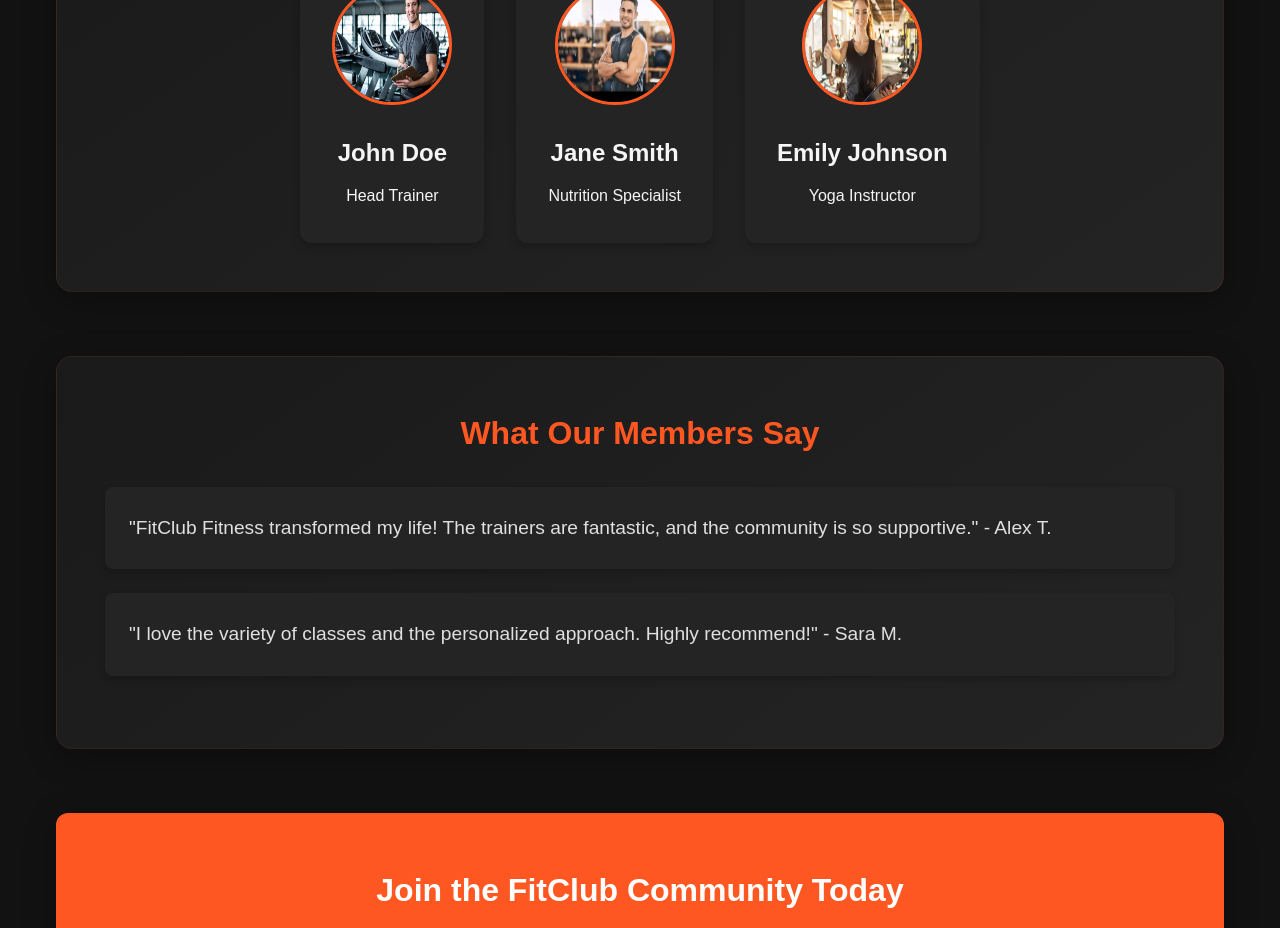
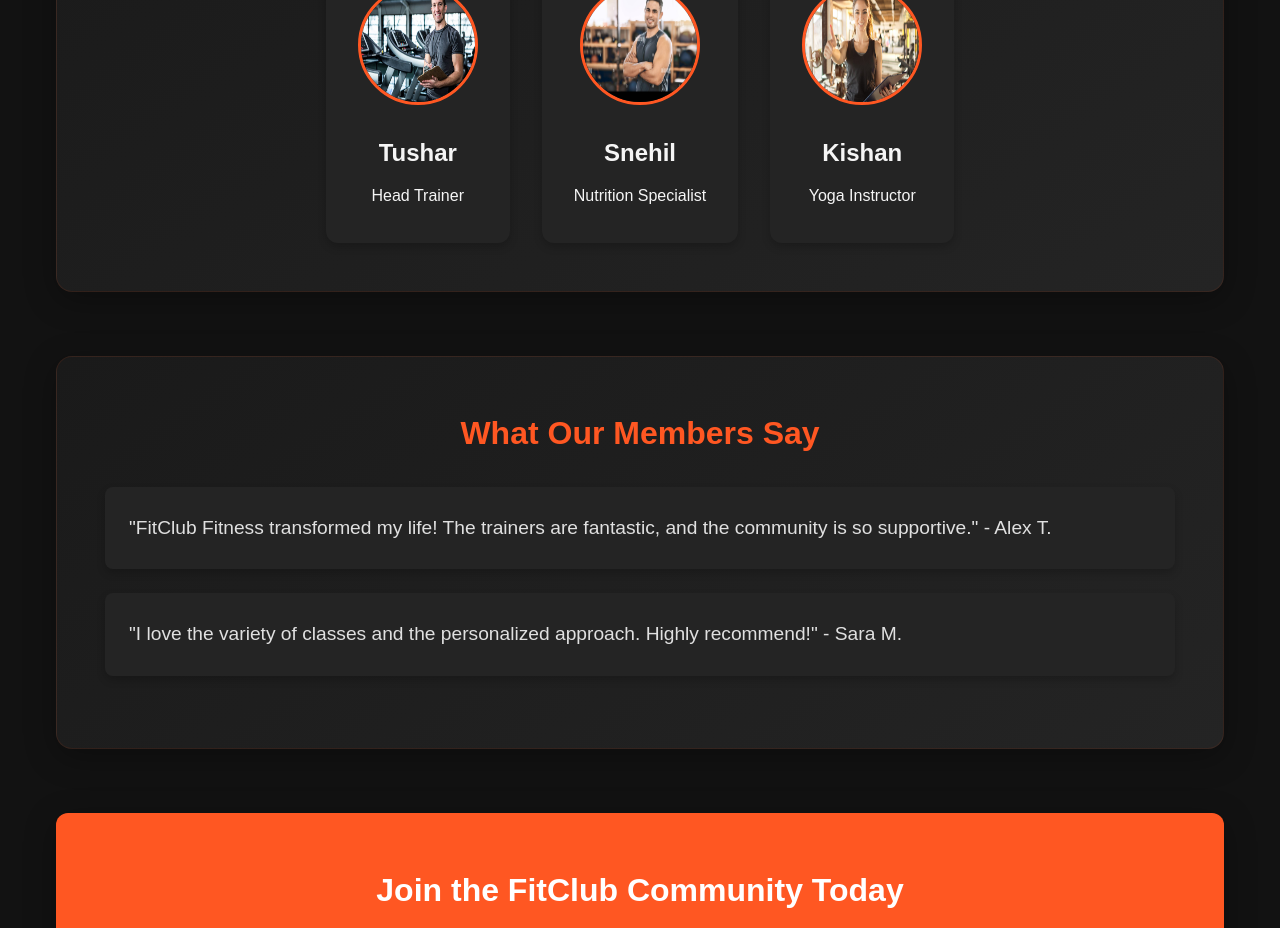
Before and after one commit to TusharGhosh56/Fit_Club, a React (Create React App) app: page /about in a window 1280 px wide. Shown: the part 1380-2308 px from the top of the page. Built offline with nearby package versions, Linux system fonts and the light colour scheme.

Commit message:
made some changes and fixed button routings

```diff
--- a/src/pages/About.js
+++ b/src/pages/About.js
@@ -2,13 +2,17 @@ import '../css/About.css';
 import image1 from '../assets/images/image1.jpg';
 import image2 from '../assets/images/image2.jpg';
 import image3 from '../assets/images/image3.jpg';
+import { useNavigate } from 'react-router-dom';
+
 
 function About() {
+  const navigate = useNavigate();
+
   return (
     <div className="about">
       <h2>About FitClub Fitness</h2>
       <div className="about-content">
-        {/* Mission Section */}
+
         <section className="mission">
           <h3>Our Mission</h3>
           <p>
@@ -17,7 +21,7 @@ function About() {
           </p>
         </section>
 
-        {/* Facilities and Services Section */}
+
         <section className="facilities">
           <h3>Our Facilities & Services</h3>
           <ul>
@@ -29,29 +33,29 @@ function About() {
           </ul>
         </section>
 
-        {/* Team Section */}
+
         <section className="team-section">
           <h3>Meet Our Team</h3>
           <div className="team-grid">
             <div className="team-member">
-              <img src={image1} alt="John Doe" />
-              <h4>John Doe</h4>
+              <img src={image1} alt="imageNotFound" />
+              <h4>Tushar</h4>
               <p>Head Trainer</p>
             </div>
             <div className="team-member">
-              <img src={image3} alt="Jane Smith" />
-              <h4>Jane Smith</h4>
+              <img src={image3} alt="imageNotFound" />
+              <h4>Snehil</h4>
               <p>Nutrition Specialist</p>
             </div>
             <div className="team-member">
-              <img src={image2} alt="Emily Johnson" />
-              <h4>Emily Johnson</h4>
+              <img src={image2} alt="imageNotFound" />
+              <h4>Kishan</h4>
               <p>Yoga Instructor</p>
             </div>
           </div>
         </section>
 
-        {/* Testimonials Section */}
+
         <section className="testimonials">
           <h3>What Our Members Say</h3>
           <div className="testimonial">
@@ -62,11 +66,10 @@ function About() {
           </div>
         </section>
 
-        {/* Call to Action */}
         <section className="cta">
           <h3>Join the FitClub Community Today</h3>
           <p>Start your fitness journey with us and achieve your goals.</p>
-          <button>Get Started</button>
+          <button onClick={()=>navigate("/login")}>Get Started</button>
         </section>
       </div>
     </div>
--- a/src/pages/Home.js
+++ b/src/pages/Home.js
@@ -1,12 +1,14 @@
 import '../css/Home.css';
+import { useNavigate } from 'react-router-dom';
 
 function Home() {
+  const navigate = useNavigate();
   return (
     <div className="home">
       <div className="hero" >
         <h1>Transform Your <span className="highlight">Life</span></h1>
         <p>Join the ultimate fitness experience where strength meets community. Start your journey today.</p>
-        <button className="cta-button">Start Free Trial</button>
+        <button className="cta-button" onClick={()=>navigate('/login')}>Start Free Trial</button>
       </div>
 
       <div className="features">
```
